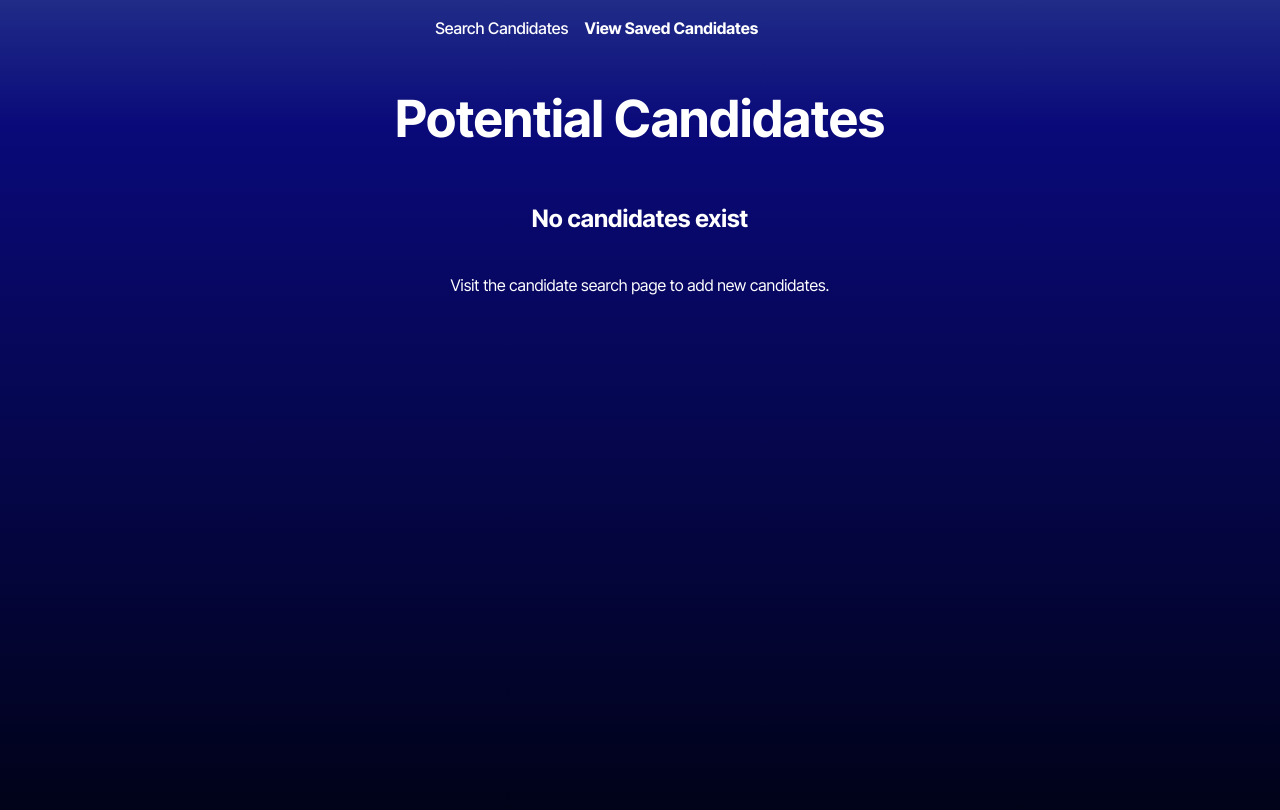
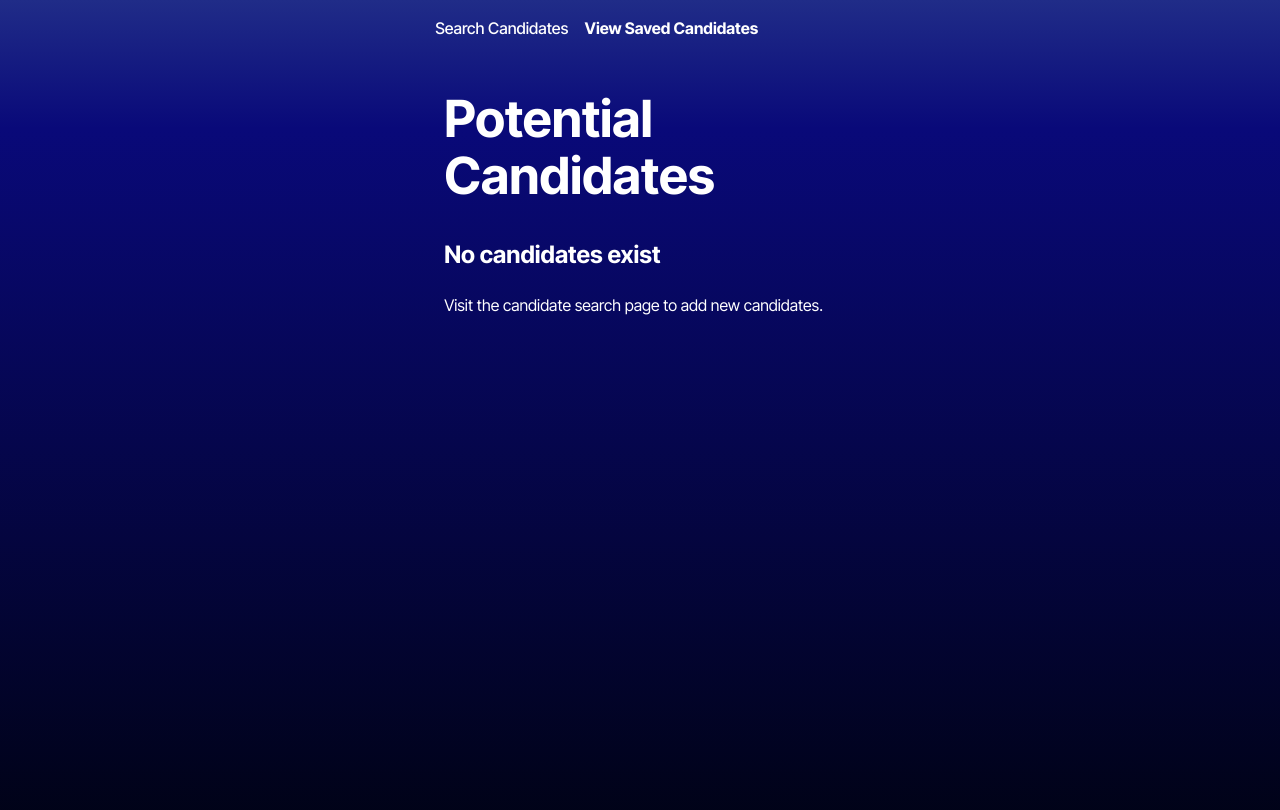
Before and after one commit to Lauren245/Candidate-Search, a React (Vite) app: page /SavedCandidates in a window 1280 px wide. Shown: the top 810 px of the page. Built offline with nearby package versions, Linux system fonts and the light colour scheme.

Commit message:
made some adjustments to the CSS to try and troubleshoot issues with the width of elements on the pages.

```diff
--- a/src/index.css
+++ b/src/index.css
@@ -119,6 +119,11 @@ main {
   align-items: center;
 }
 
+.test-container
+{
+  max-width: 80%;
+}
+
 /* Table Styling */
 table {
   width: 100%;
@@ -128,6 +133,7 @@ table {
   box-shadow: 0 4px 8px rgba(0, 0, 0, 0.5);
   border-radius: 8px;
   color: rgb(224, 224, 224);
+  table-layout: fixed;
 }
 
 /* Table Header Styling */
@@ -163,6 +169,9 @@ td {
   text-align: center;
   vertical-align: middle;
   border: 1px solid rgba(255, 255, 255, 0.2);
+  overflow: hidden;
+  word-wrap: break-word;
+  text-overflow: ellipsis;
 }
 
 /* Avatar Styling */
--- a/src/pages/SavedCandidates.tsx
+++ b/src/pages/SavedCandidates.tsx
@@ -34,7 +34,7 @@ const SavedCandidates = () => {
   }
 
   return (
-    <>
+    <div className ='test-container'>
       <h1>Potential Candidates</h1>
       {candidates.length > 0 ?(
         <table>
@@ -79,7 +79,7 @@ const SavedCandidates = () => {
             <p>Visit the candidate search page to add new candidates.</p>
           </>
         )}
-    </>
+    </div>
   );
 };
 
```
